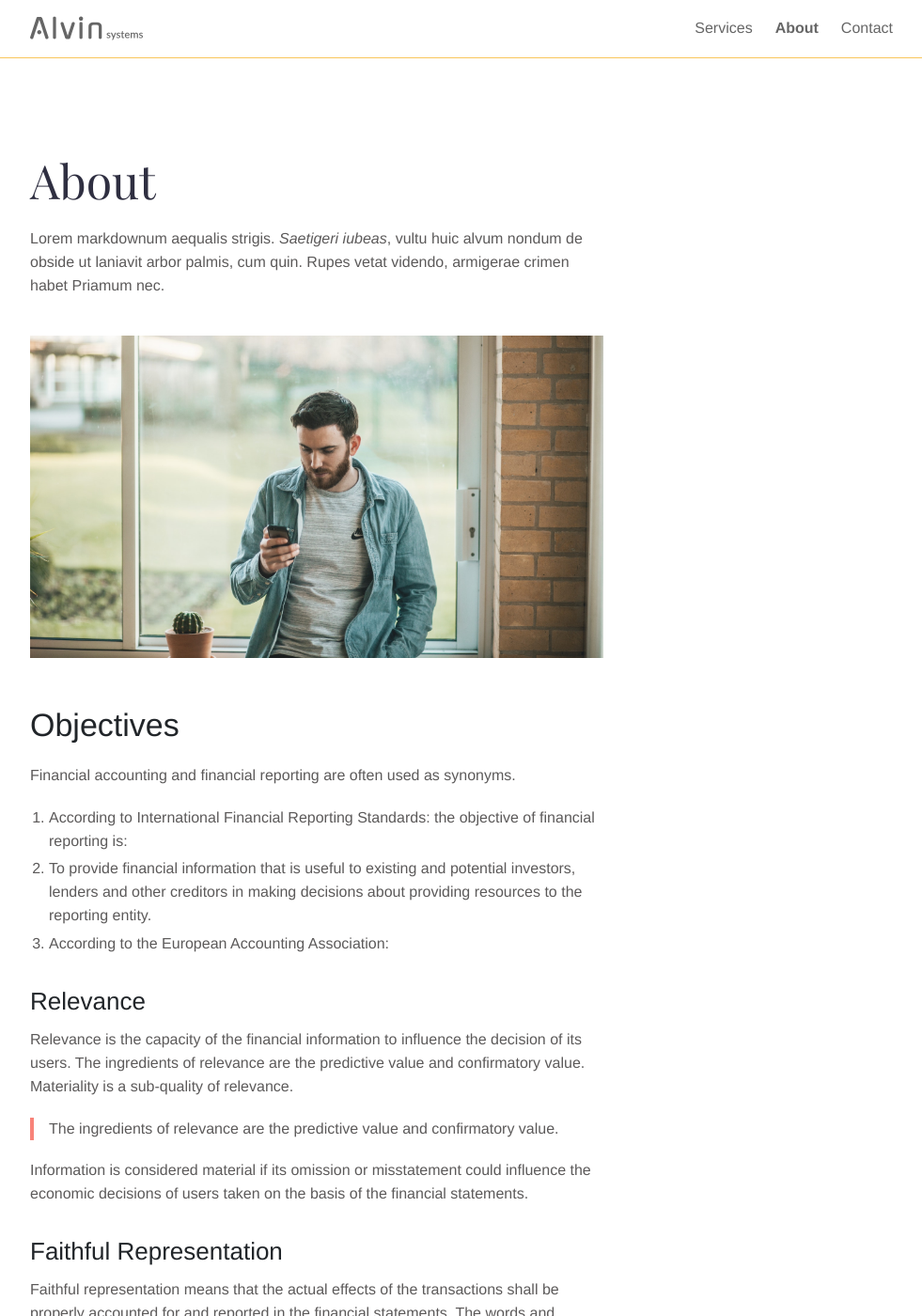
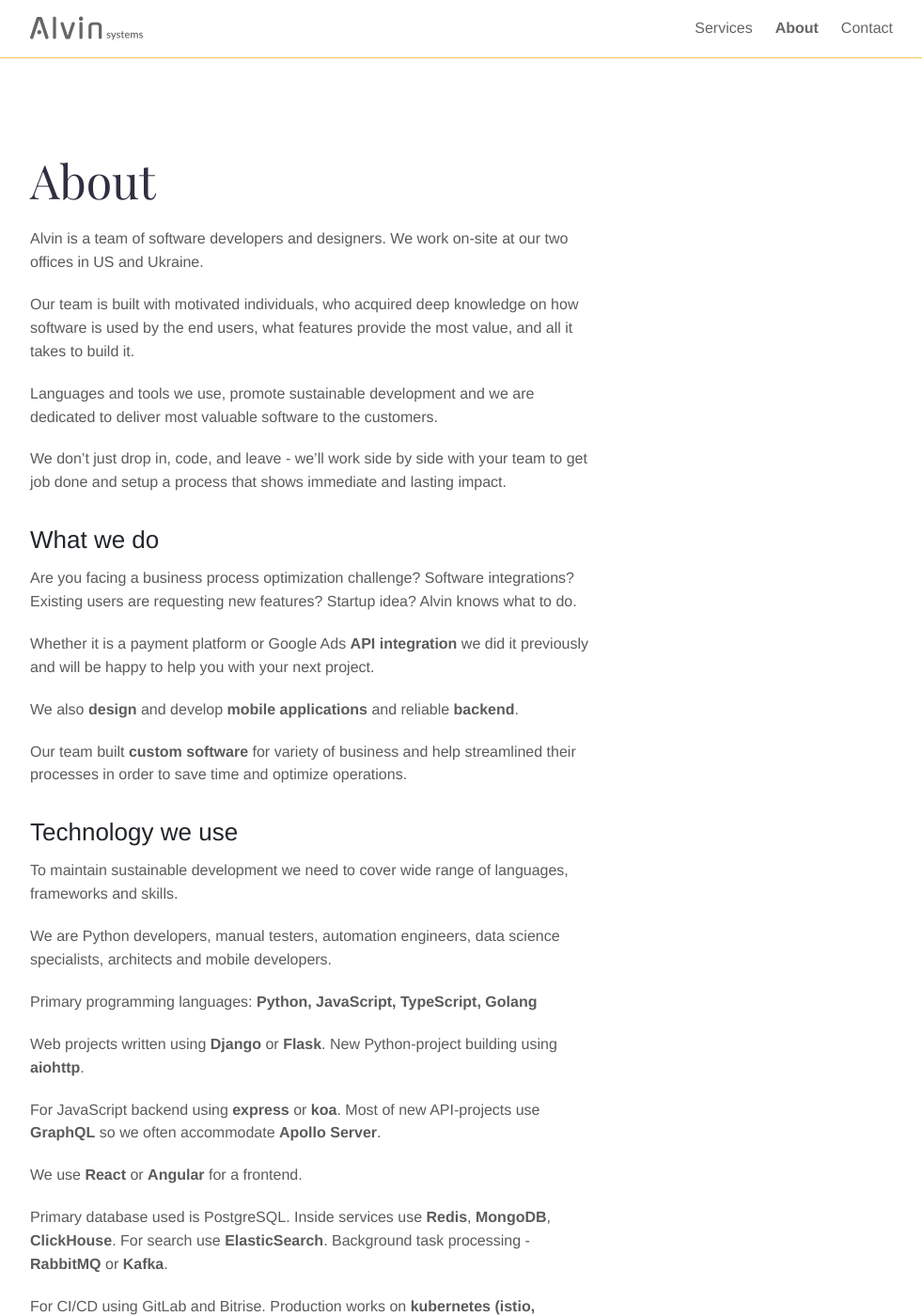
Before and after one commit to AlvinSystems/alvin-systems, a Jekyll site: the page built from about.md, in a window 1280 px wide and 1400 px high. Shown: the whole window at 94% size, without its empty margins (143-1124 px from the left). Built offline with Jekyll 4.4.1, drawn with Linux system fonts in a browser that asks for light colours; some of the changed text lies outside the part shown.

Commit message:
updates to the structure

```diff
--- a/_layouts/contact.html
+++ b/_layouts/contact.html
@@ -9,8 +9,8 @@ bodyClass: "page-contact"
         <div class="col-12 col-md-8">
             <div class="service service-single">
                 <h1 class="title">{{page.title}}</h1>
+                <div class="content mt-4">{{content}}</div>
                 {% include call.html show_button=false %}
-                <div class="content mt-4">{{content}}</div>
             </div>
         </div>
     </div>
--- a/about.md
+++ b/about.md
@@ -5,83 +5,40 @@ description: About
 bodyClass: page-about
 ---
 
-Lorem markdownum aequalis strigis. _Saetigeri iubeas_, vultu huic alvum nondum
-de obside ut laniavit arbor palmis, cum quin. Rupes vetat videndo, armigerae
-crimen habet Priamum nec.
+Alvin is a team of software developers and designers. We work on-site at our two offices in US and Ukraine.
 
-![Accounting Services](/images/thom-holmes-Lrfw0U_o9I0-unsplash.jpg)
+Our team is built with motivated individuals, who acquired deep knowledge on how software is used by the end users, what features provide the most value, and all it takes to build it.
 
-# Objectives
+Languages and tools we use, promote sustainable development and we are dedicated to deliver most valuable software to the customers.
 
-Financial accounting and financial reporting are often used as synonyms.
+<p class="message">
+We don’t just drop in, code, and leave - we’ll work side by side with your team to get job done and setup a process that shows immediate and lasting impact.
+</p>
 
-1. According to International Financial Reporting Standards: the objective of financial reporting is:
-2. To provide financial information that is useful to existing and potential investors, lenders and other creditors in making decisions about providing resources to the reporting entity.
-3. According to the European Accounting Association:
+## What we do
 
-## Relevance
+Are you facing a business process optimization challenge? Software integrations? Existing users are requesting new features? Startup idea? Alvin knows what to do.
 
-Relevance is the capacity of the financial information to influence the decision of its users. The ingredients of relevance are the predictive value and confirmatory value. Materiality is a sub-quality of relevance.
+Whether it is a payment platform or Google Ads <strong>API integration</strong> we did it previously and will be happy to help you with your next project.
 
-> The ingredients of relevance are the predictive value and confirmatory value.
+We also <strong>design</strong> and develop <strong>mobile applications</strong> and reliable <strong>backend</strong>.
 
-Information is considered material if its omission or misstatement could influence the economic decisions of users taken on the basis of the financial statements.
+Our team built <strong>custom software</strong> for variety of business and help streamlined their processes in order to save time and optimize operations.
 
-## Faithful Representation
+## Technology we use
 
-Faithful representation means that the actual effects of the transactions shall be properly accounted for and reported in the financial statements. The words and numbers must match what really happened in the transaction. The ingredients of faithful representation are completeness, neutrality and free from error.
+To maintain sustainable development we need to cover wide range of languages, frameworks and skills.
 
-## Enhancing Qualitative Characteristics
+We are Python developers, manual testers, automation engineers, data science specialists, architects and mobile developers.
 
-### Verifiability
+Primary programming languages: <strong>Python, JavaScript, TypeScript, Golang</strong>
 
-Verifiability implies consensus between the different knowledgeable and independent users of financial information. Such information must be supported by sufficient evidence to follow the principle of objectivity.
+Web projects written using <strong>Django</strong> or <strong>Flask</strong>. New Python-project building using <strong>aiohttp</strong>.
 
-### Comparability
+For JavaScript backend using <strong>express</strong> or <strong>koa</strong>. Most of new API-projects use <strong>GraphQL</strong> so we often accommodate <strong>Apollo Server</strong>.
 
-Comparability is the uniform application of accounting methods across entities in the same industry. The principle of consistency is under comparability. Consistency is the uniform application of accounting across points in time within an entity.
+We use <strong>React</strong> or <strong>Angular</strong> for a frontend.
 
-### Understandability
+Primary database used is PostgreSQL. Inside services use <strong>Redis</strong>, <strong>MongoDB</strong>, <strong>ClickHouse</strong>. For search use <strong>ElasticSearch</strong>. Background task processing - <strong>RabbitMQ</strong> or <strong>Kafka</strong>.
 
-Understandability means that accounting reports should be expressed as clearly as possible and should be understood by those to whom the information is relevant.
-Timeliness: Timeliness implies that financial information must be presented to the users before a decision is to be made.
-
----
-
-## Statement of cash flows
-
-The statement of cash flows considers the inputs and outputs in concrete cash within a stated period. The general template of a cash flow statement is as follows: Cash Inflow - Cash Outflow + Opening Balance = Closing Balance
-
-| Cash Inflow | Outflow   | Opening Balance |
-| ----------- | --------- | --------------- |
-| _Monday_    | `Tuesday` | **Wednesday**   |
-| 1           | 2         | 3               |
-
-**Example 1:** in the beginning of September, Ellen started out with $5 in her bank account. During that same month, Ellen borrowed $20 from Tom. At the end of the month, Ellen bought a pair of shoes for $7. Ellen's cash flow statement for the month of September looks like this:
-
-- Cash inflow: $20
-- Cash outflow:$7
-- Opening balance: $5
-- Closing balance: $20 – $7 + $5 = $18
-
-**Example 2:** in the beginning of June, WikiTables, a company that buys and resells tables, sold 2 tables. They'd originally bought the tables for $25 each, and sold them at a price of $50 per table. The first table was paid out in cash however the second one was bought in credit terms. WikiTables' cash flow statement for the month of June looks like this:
-
-> **Important:** the cash flow statement only considers the exchange of actual cash, and ignores what the person in question owes or is owed.
-
-## Statement of financial position (balance sheet)
-
-The balance sheet is the financial statement showing a firm's assets, liabilities and equity (capital) at a set point in time, usually the end of the fiscal year reported on the accompanying income statement.
-
-- **fixed assets**
-  - property
-  - building
-  - equipment (such as factory machinery)
-- **intangible assets**
-  - copyrights
-  - trademarks
-  - patents
-    - pending
-    - international
-- goodwill
-
-Owner's equity, sometimes referred to as net assets, is represented differently depending on the type of business ownership. Business ownership can be in the form of a sole proprietorship, partnership, or a corporation. For a corporation, the owner's equity portion usually shows common stock, and retained earnings (earnings kept in the company). Retained earnings come from the retained earnings statement, prepared prior to the balance sheet.
+For CI/CD using GitLab and Bitrise. Production works on <strong>kubernetes (istio, prometheus, elk stack, grafana)</strong>.
```
Also changed, not shown: _services/development-infrastructure.md (renamed from _services/tax-preperation.md, +6 -7 lines), _services/insurance.md (deleted, +0 -87 lines), _services/process-automation.md (renamed from _services/wealth-management.md, +4 -4 lines), _services/superannuation.md (deleted, +0 -86 lines), contact.md (+3 -1 lines), services.md (+1 -1 lines), _services/custom-backend.md (renamed from _services/mergers.md), _services/python-development.md (renamed from _services/accounting.md), _services/software-integration.md (renamed from _services/business-advisory.md), _services/system-applications.md (renamed from _services/business-sales.md).
